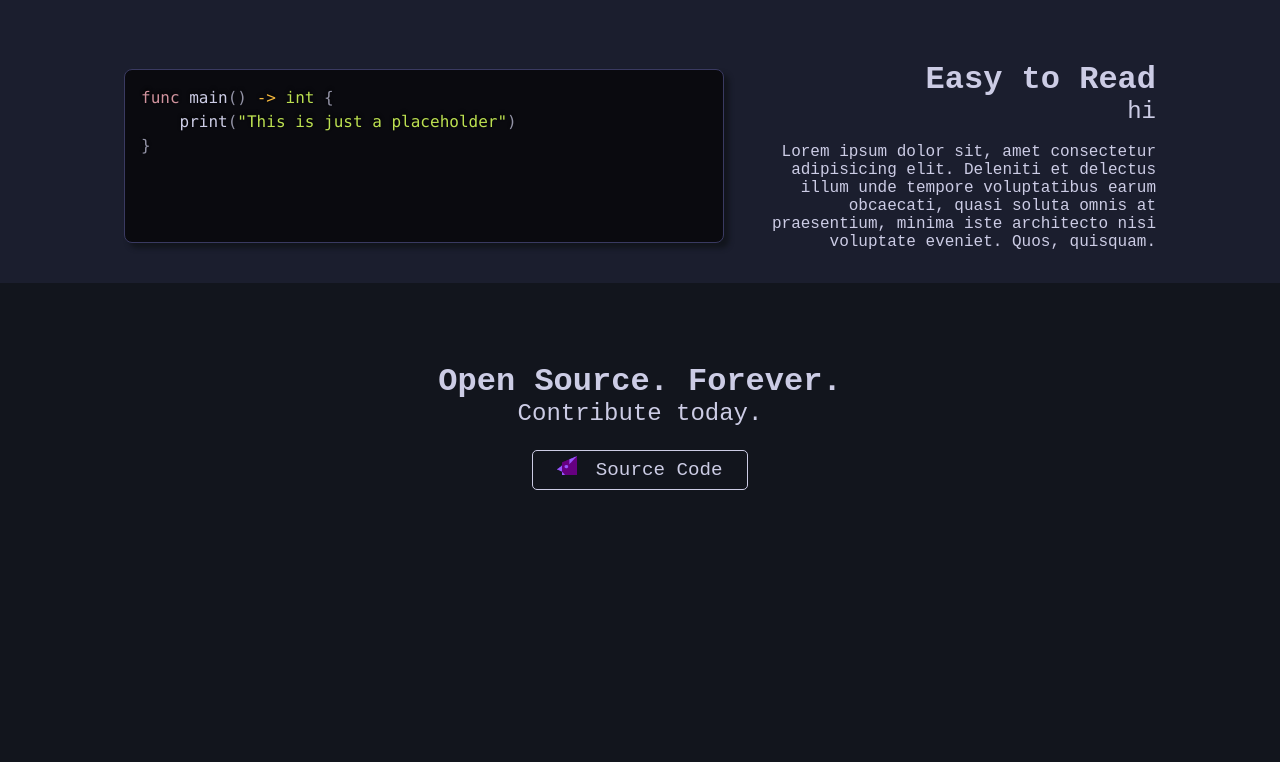
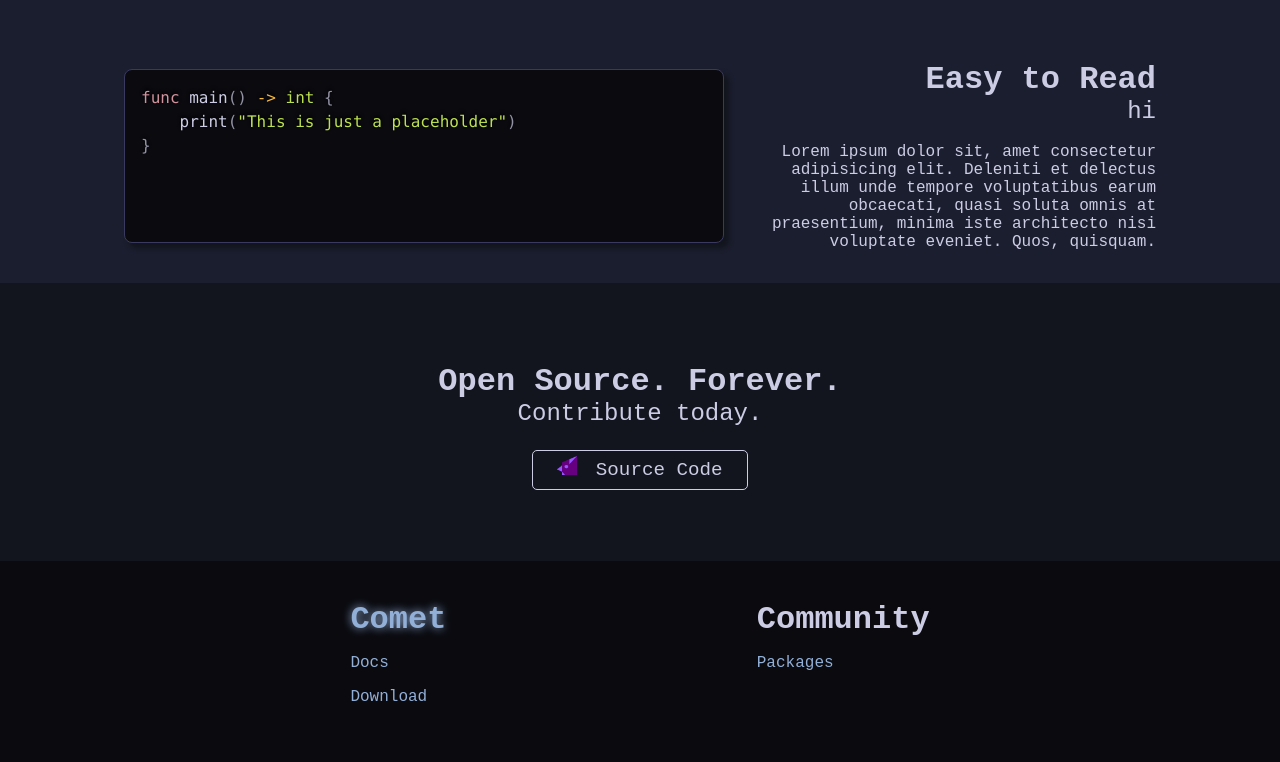
Before and after one commit to SpookyDervish/Comet, a plain HTML site: page chookspace/index.html in a window 1280 px wide. Shown: the part 652-1414 px from the top of the page. Before the commit the page ends 1213 px from the top, so only its background shows below. Drawn offline with Linux system fonts and the light colour scheme.

Commit message:
create pages for docs and downloads, update home page

```diff
--- a/chookspace/index.html
+++ b/chookspace/index.html
@@ -73,6 +73,18 @@
             </div>
         </div>
     </main>
+
+    <div id="bottom">
+        <ul class="column">
+            <h1><span class="glow">Comet</span></h1>
+            <li><a href="docs.html">Docs</a></li>
+            <li><a href="docs.html">Download</a></li>
+        </ul>
+        <ul class="column">
+            <h1>Community</h1>
+            <li><a href="#">Packages</a></li>
+        </ul>
+    </div>
 </body>
 
 </html>
--- a/chookspace/style.css
+++ b/chookspace/style.css
@@ -1,6 +1,7 @@
 :root {
     --bg: #12151d;
     --code-bg: #0a0a0f;
+    --dark-bg: #0a0a0f;
     --secondary-bg: #1f222e;
     --nav-bg: rgba(31, 34, 46, 0.5);
     --teritary-bg: #262d4e;
@@ -44,13 +45,8 @@ nav {
         list-style: none;
 
         li {
-            margin-right: 20px;
+            margin-right: 2.5em;
             font-size: 1.2em;
-
-            a {
-                text-decoration: none;
-                color: var(--link);
-            }
         }
     }
 }
@@ -207,7 +203,9 @@ h2 {
 
 a:not(.btn) {
 
+    text-decoration: none;
     position: relative;
+    color: var(--link);
 
     &::before {
         content: '';
@@ -232,6 +230,26 @@ a:not(.btn) {
 
 }
 
+#bottom {
+    display: flex;
+    justify-content: space-evenly;
+    padding: 40px;
+    background: var(--dark-bg);
+
+    .column {
+        list-style: none;
+
+        h1 {
+            margin-bottom: 0.5em;
+        }
+
+        li {
+            margin-bottom: 1em;
+        }
+
+    }
+}
+
 @media only screen and (max-width: 900px) {
     .showcase {
         flex-direction: column;
```
Also changed, not shown: chookspace/docs.html (added, +12 -0 lines), chookspace/downloads.html (added, +12 -0 lines).
